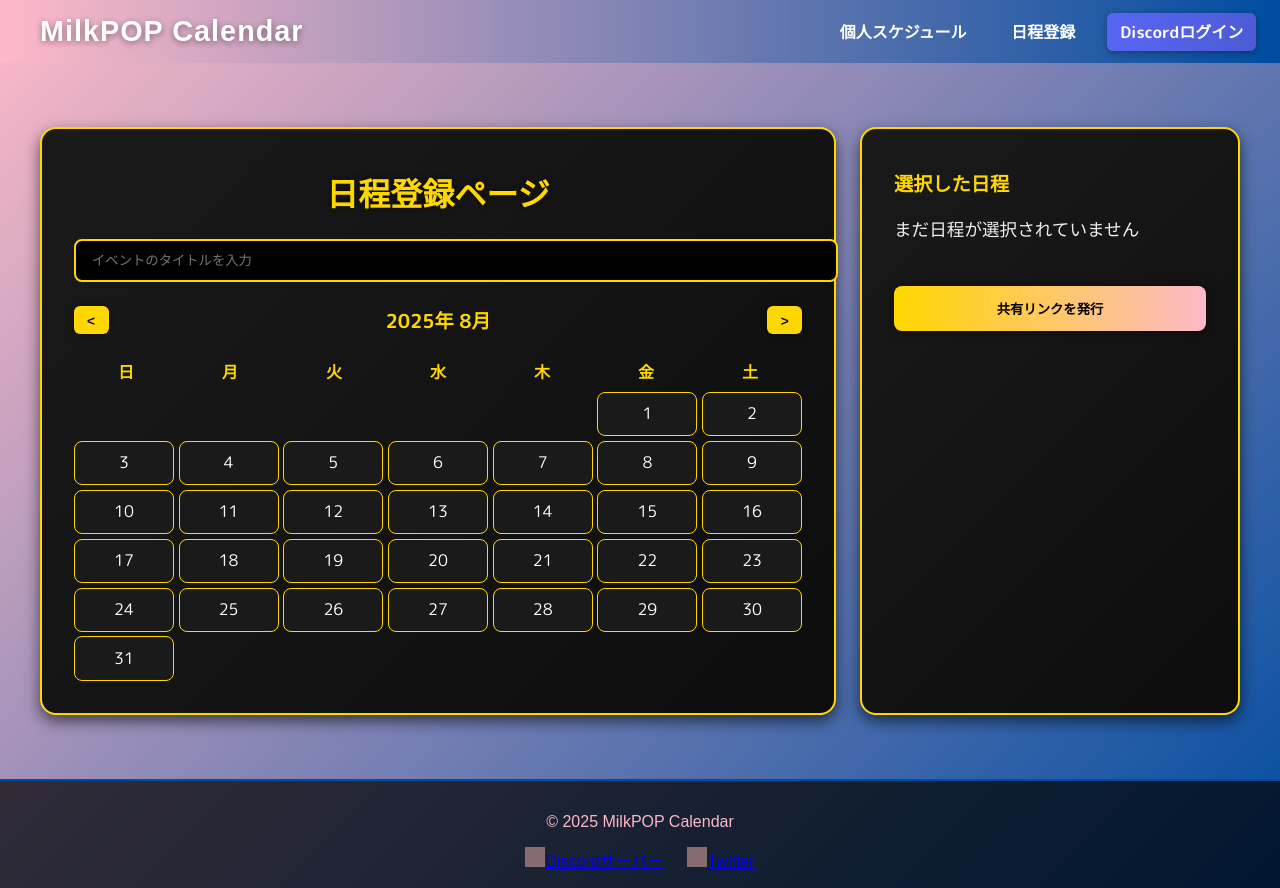
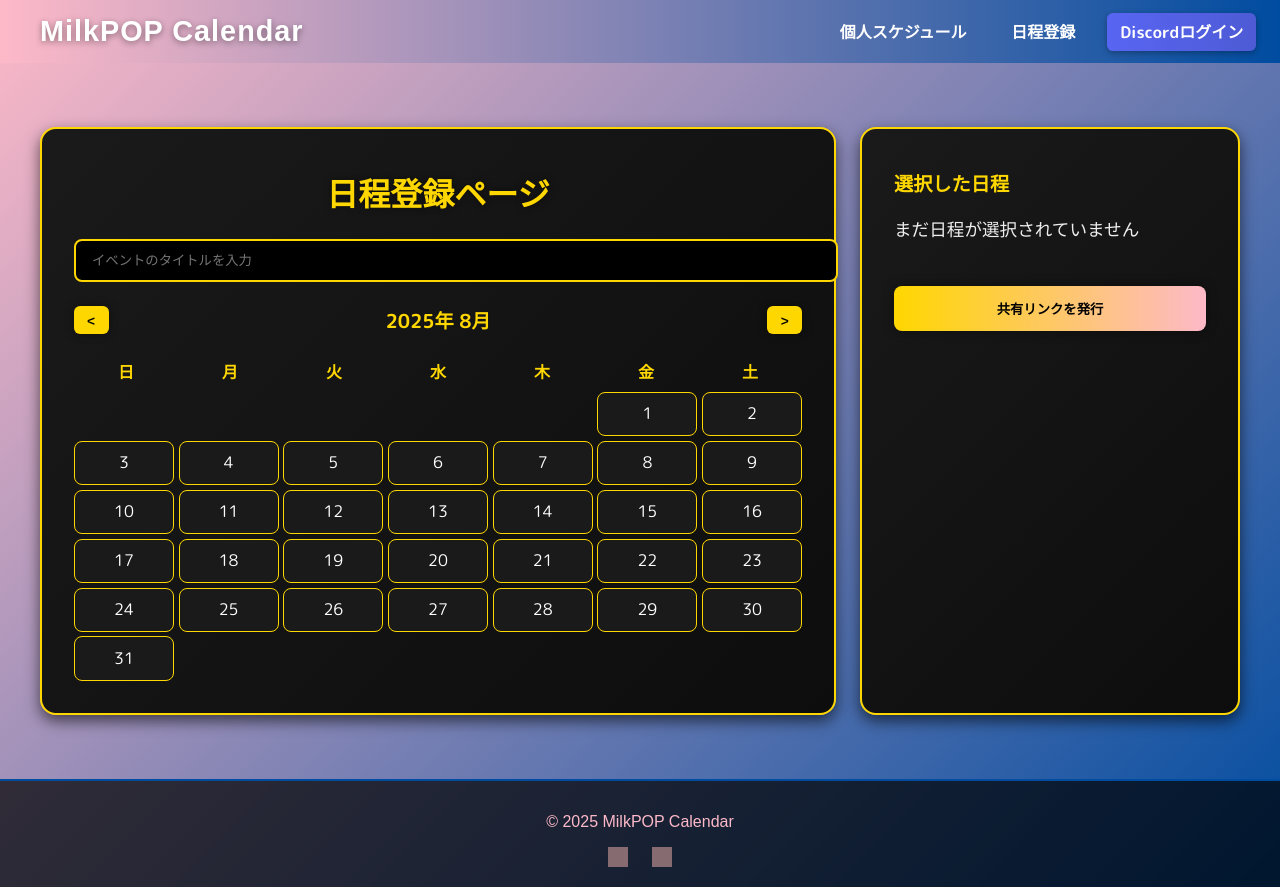
Before and after one commit to kuzyoumike0/milkpop-calendarapp, a React (Create React App) app in the folder frontend/: page /register in a window 1280 px wide. Built offline with nearby package versions, Linux system fonts and the light colour scheme; grey boxes are pictures that could not be loaded; a web font is replaced by a local one.

Commit message:
Update Footer.jsx

```diff
--- a/frontend/src/components/Footer.jsx
+++ b/frontend/src/components/Footer.jsx
@@ -19,7 +19,6 @@ const Footer = () => {
 
             className="footer-icon"
           />
-          Discordサーバー
         </a>
 
         {/* Twitterアカウント */}
@@ -34,7 +33,7 @@ const Footer = () => {
 
             className="footer-icon"
           />
-          Twitter
+
         </a>
       </div>
     </footer>
```
